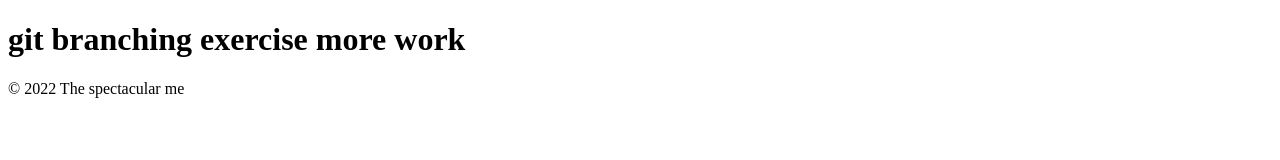
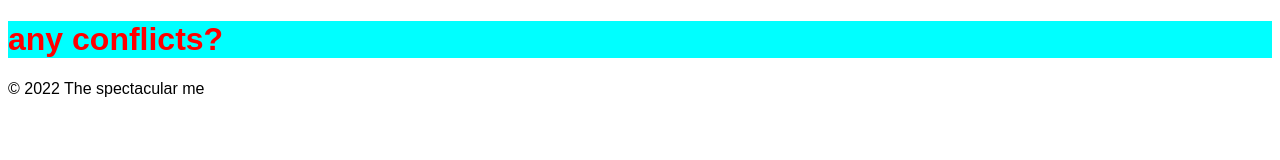
Before and after one commit to MarioJedna/git-branching, a plain HTML site: page index.html in a window 1280 px wide. Drawn offline with Linux system fonts and the light colour scheme.

Commit message:
changed html

```diff
--- a/index.html
+++ b/index.html
@@ -4,10 +4,11 @@
     <meta charset="UTF-8">
     <meta http-equiv="X-UA-Compatible" content="IE=edge">
     <meta name="viewport" content="width=device-width, initial-scale=1.0">
-    <title>Git branching exercise</title>
+    <title>The best page ever</title>
+    <link rel="stylesheet" href="style.css">
 </head>
 <body>
-    <h1>git branching exercise more work</h1>
+    <h1>any conflicts?</h1>
     <footer>
         &copy; 2022 The spectacular me
     </footer>
```
